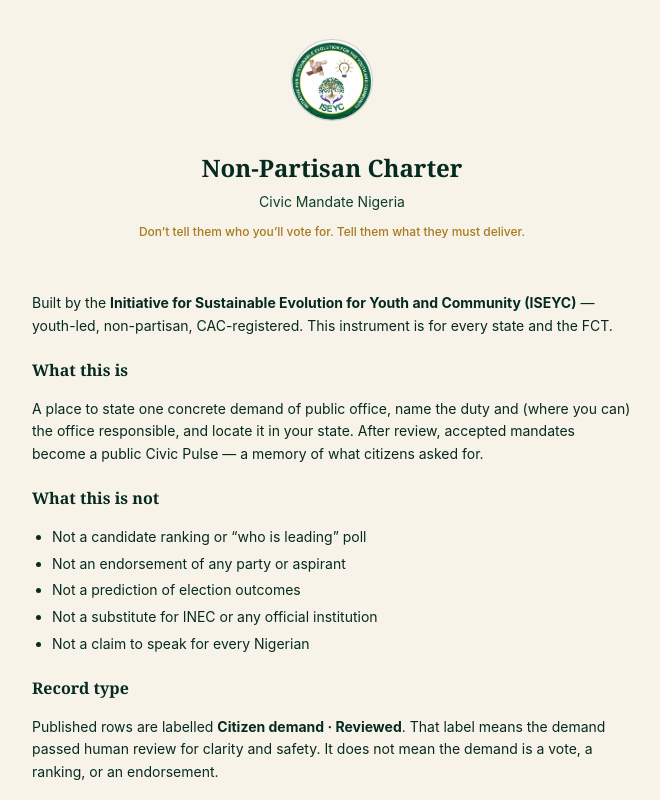
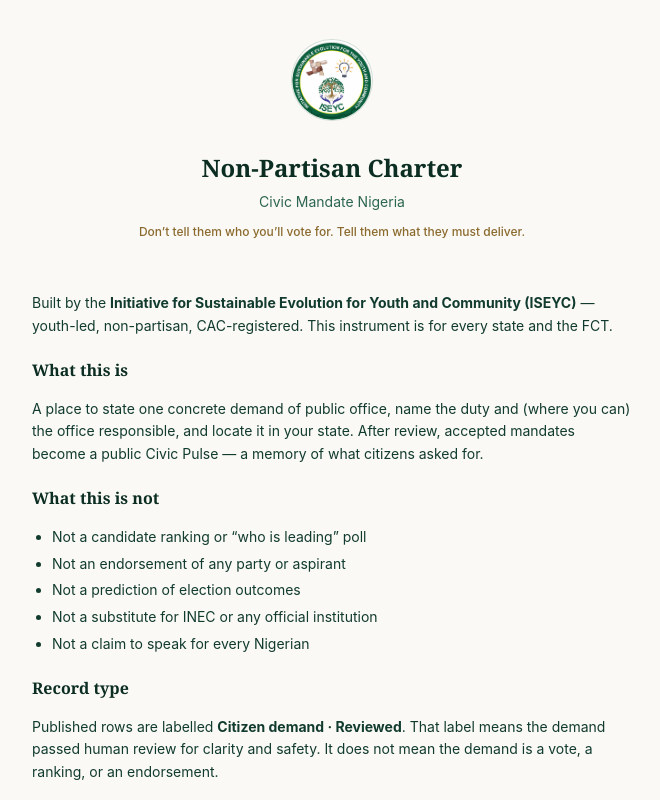
Before and after one commit to mrzulqarnainnadabo/2027-street-mandate, a Next.js app: page /about in a window 1280 px wide. Shown: the top 800 px of the page, without its empty margins (308-968 px from the left). Built offline with nearby package versions, Linux system fonts and the light colour scheme.

Commit message:
style(mandate): preserve full forest and gold token hierarchy

```diff
--- a/tailwind.config.js
+++ b/tailwind.config.js
@@ -8,22 +8,25 @@ module.exports = {
     extend: {
       colors: {
         forest: {
-          50: "#f0f7f4",
-          100: "#d9ebe3",
-          400: "#3d7a5c",
-          500: "#0B3D2E",
-          600: "#0c3f2b",
-          700: "#0a3524",
-          800: "#072A20",
-          900: "#072A20",
-          950: "#051c15",
+          50: "#F5F8F5",
+          100: "#E8F0EA",
+          200: "#D9EBE3",
+          300: "#A9C9B4",
+          400: "#6F9C82",
+          500: "#3F7B61",
+          600: "#2D6651",
+          700: "#194B3B",
+          800: "#123B2F",
+          900: "#0B2D22",
+          950: "#071F18",
         },
         gold: {
-          400: "#d4bc7a",
-          500: "#C4A35A",
-          600: "#a8791d",
+          300: "#DCCB9B",
+          400: "#C5A96A",
+          500: "#A7833F",
+          600: "#8B6A2E",
         },
-        cream: "#F7F3E9",
+        cream: "#FAF9F5",
       },
       fontFamily: {
         display: ['"Source Serif 4"', "Newsreader", "Georgia", "serif"],
```
